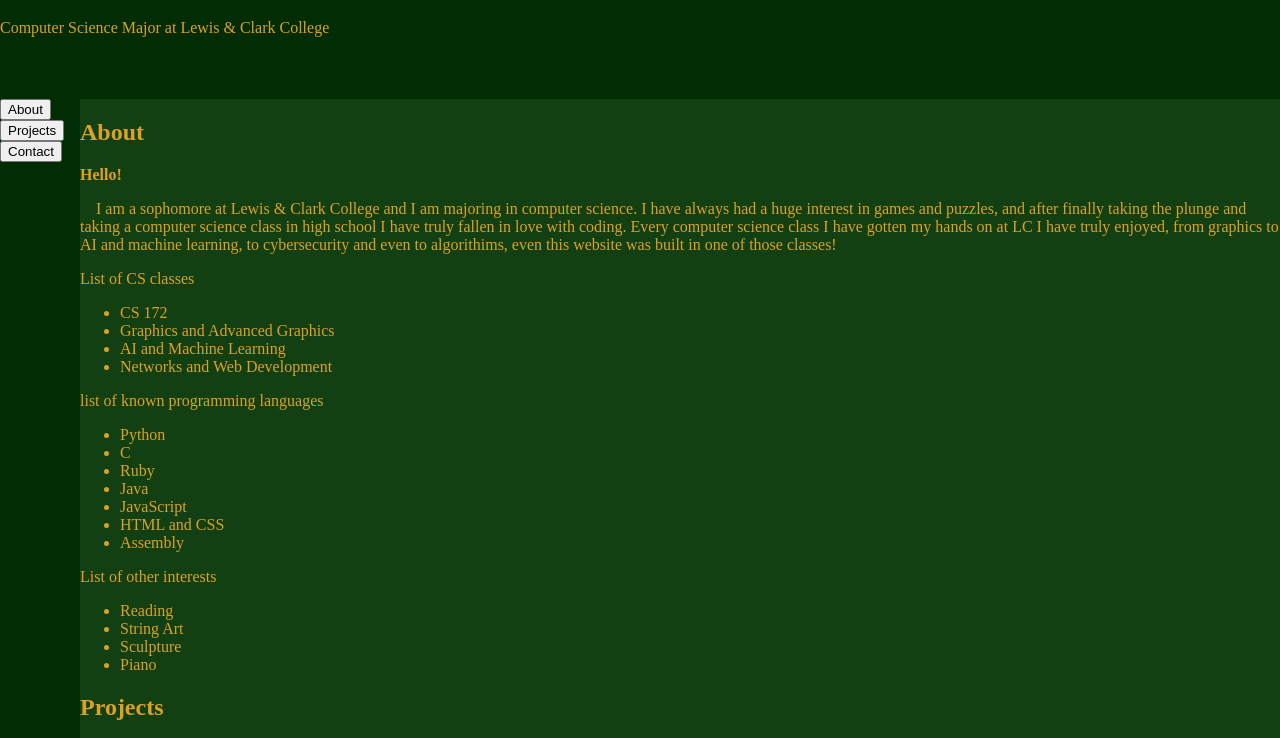
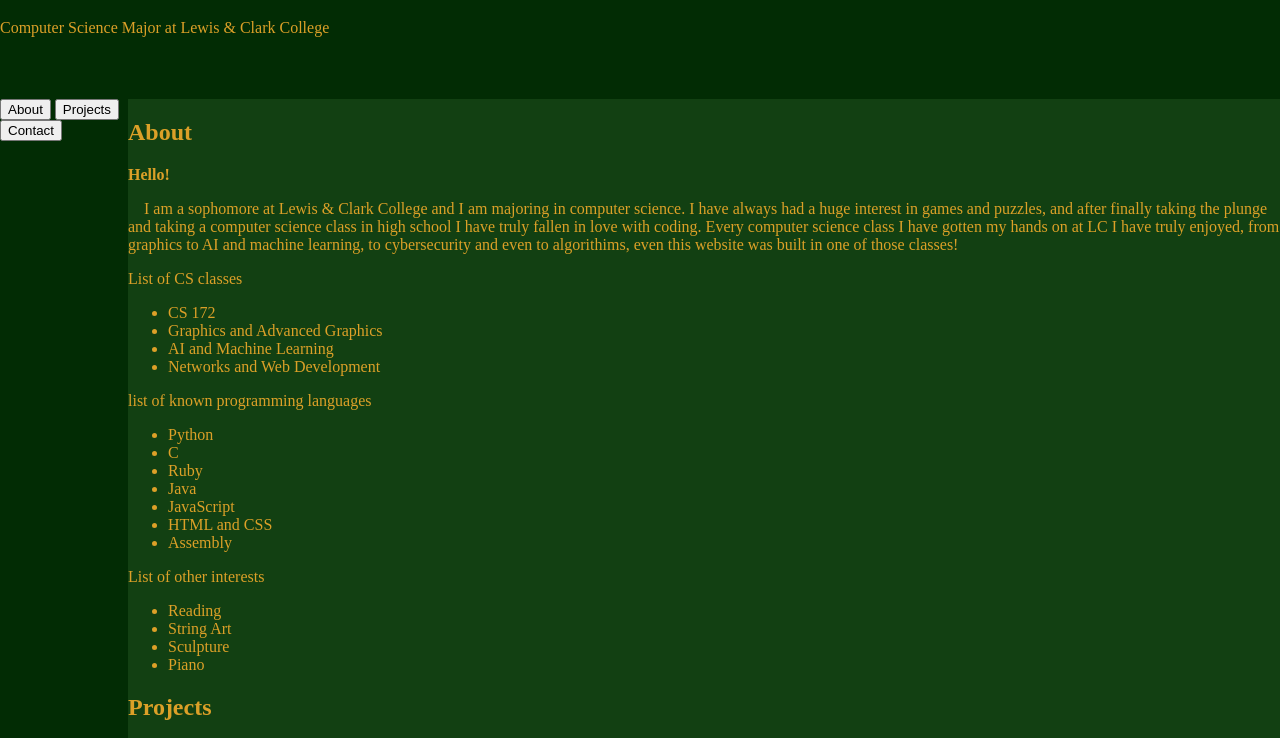
Before and after one commit to Edenmew/portfolio-edenstraitiff, a website: page public/index.html in a window 1280 px wide. Shown: the part 61-799 px from the top of the page. Drawn offline with Linux system fonts and the light colour scheme.

Commit message:
fixed vh -> vw in width of nav_bar

```diff
--- a/public/styles.css
+++ b/public/styles.css
@@ -11,11 +11,13 @@ html, body {
     scroll-padding-top: var(--header_height);
     margin: 0;
     padding: 0;
+    overscroll-behavior: none;
 }
 
 .flex_wrapper {
     display: flex;
     flex-direction: column;
+    overscroll-behavior: none;
 }
 
 .top {
@@ -26,13 +28,14 @@ html, body {
 }
 
 .columns {
+    top: var(--header_height);
     display: flex;
 }
 
 .nav_bar {
     position: sticky;
     top: var(--header_height);
-    width: 10vh;
+    width: 10vw;
     height: calc(100vh - var(--header_height));
     background-color: var(--outer_background_color);
 }
```
